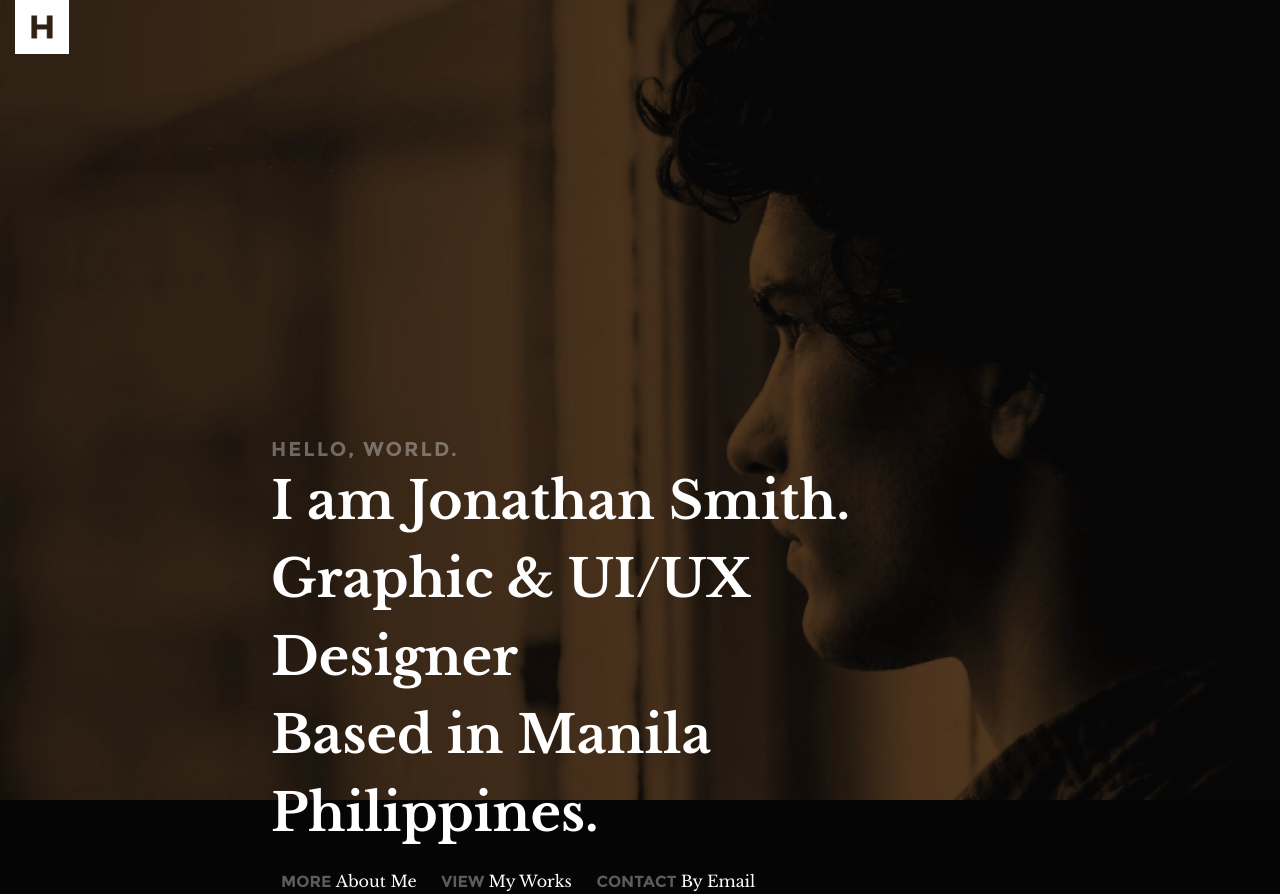
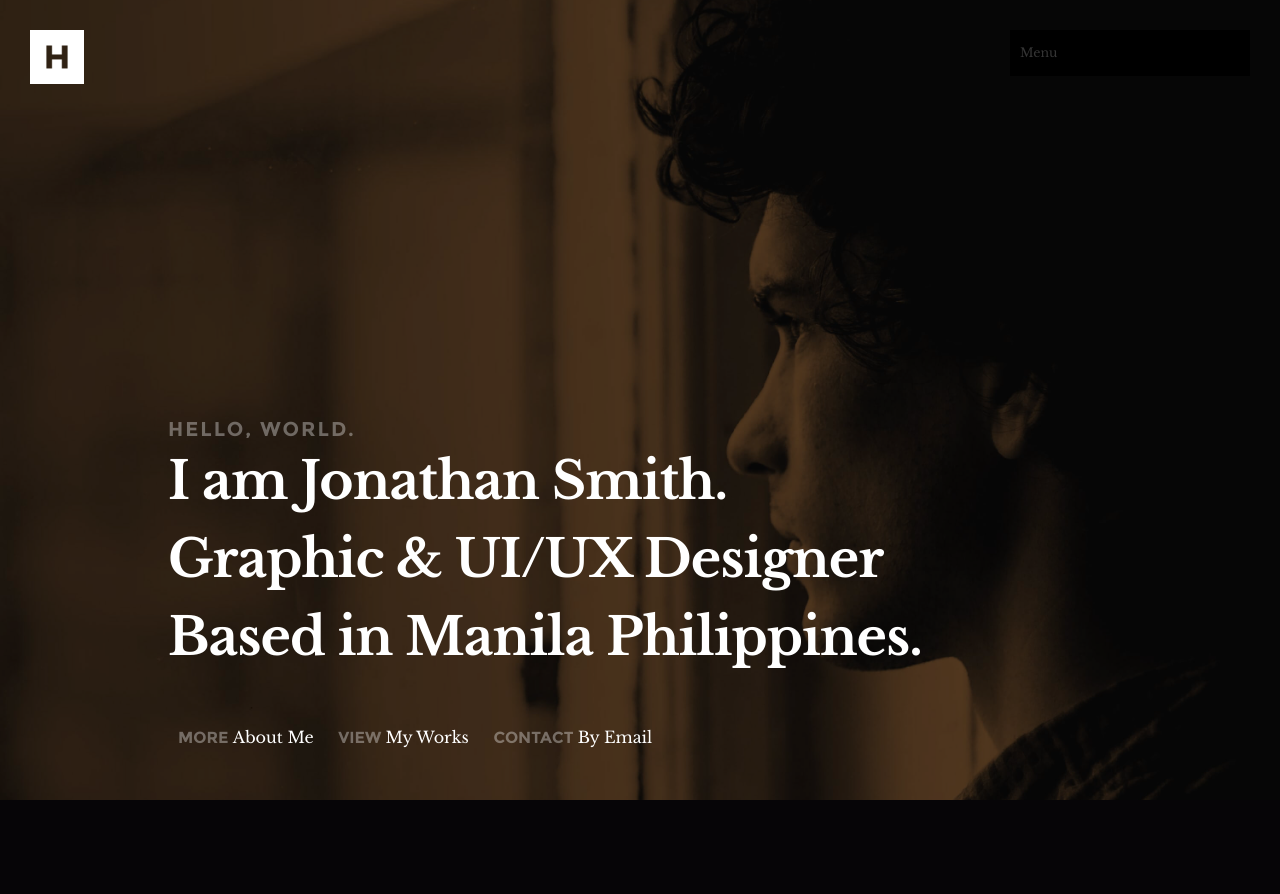
Before and after one commit to RDemarch/integration-template-howdy, a PHP site: page / in a window 1280 px wide. After the commit the page ends 800 px from the top, so only its background shows below. Run offline with PHP 8.4, Linux system fonts and the light colour scheme; some web fonts are replaced.

Commit message:
Barre de Navigation

```diff
--- a/css/main.css
+++ b/css/main.css
@@ -8,25 +8,20 @@
     -webkit-transform: rotate(360deg);
     transform: rotate(360deg);
   }
-
 }
 
 @keyframes load {
   0% {
     -webkit-transform: rotate(0deg);
     transform: rotate(0deg);
-
   }
 
-    75% {
-
-    }
+  75% {}
 
   100% {
     -webkit-transform: rotate(360deg);
     transform: rotate(360deg);
   }
-
 }
 
 @-webkit-keyframes fadeInUp {
@@ -41,7 +36,6 @@
     -webkit-transform: none;
     transform: none;
   }
-
 }
 
 @keyframes fadeInUp {
@@ -56,7 +50,6 @@
     -webkit-transform: none;
     transform: none;
   }
-
 }
 
 @-webkit-keyframes fadeOutLeft {
@@ -73,7 +66,6 @@
     opacity: 0;
     display: none;
   }
-
 }
 
 @keyframes fadeOutLeft {
@@ -90,9 +82,7 @@
     opacity: 0;
     display: none;
   }
-
 }
-
 
 .fadeOutleft {
   -webkit-animation-name: fadeOutLeft;
@@ -148,31 +138,26 @@
 
 .font-librebaskerville-regular {
   font-family: "librebaskerville-regular", serif !important;
-
 }
 
 .font-librebaskerville-bold {
   font-family: "librebaskerville-bold", serif !important;
-
 }
 
 .font-librebaskerville-italic {
   font-family: "librebaskerville-italic", serif !important;
-
 }
 
 .font-montserrat-regular {
   font-family: "montserrat-regular", serif !important;
-
 }
 
 .font-montserrat-bold {
   font-family: "montserrat-bold", serif !important;
-
 }
 
 :root {
-  font-size: 10px;
+  font-size: 2vh;
 }
 
 body {
@@ -183,10 +168,11 @@ body {
   color: #353535;
   margin: 0;
   padding: 0;
-
+  height: 100%;
+  width: 100%;
 }
 
-.overlay-intro{
+.overlay-intro {
   position: fixed;
   top: 0;
   left: 0;
@@ -206,7 +192,7 @@ body {
   background-position: center;
   background-size: cover;
   position: relative;
-  padding-top: 55vh;
+  padding-top: 52.5vh;
 }
 
 .overlay {
@@ -214,24 +200,27 @@ body {
   top: 0;
   left: 0;
   width: 100%;
-  height: 100%;
+  height: 100vh;
   opacity: .6;
   background-color: #000000;
   z-index: 2 !important;
 }
 
-
-
 #text-header {
   position: inherit;
   line-height: 1.5 !important;
   z-index: 3 !important;
-  margin-left: 20vw;
+  padding-left: 21vh;
+  width: 100%;
+  height: 100%;
 }
 
 #text-header h1 {
   line-height: inherit;
   font-size: 5.2rem;
+  line-height: 7.8rem;
+  letter-spacing: -0.1rem;
+
 }
 
 #text-header h3 {
@@ -241,23 +230,38 @@ body {
   line-height: 1.8rem;
 }
 
+.navbar {
+  flex-direction: row;
+  width: 240px;
+  height: 100%;
+  justify-content: flex-start;
+  background-color: rgb(0, 0, 0);
+}
+
+.navbar a{
+  color: inherit;
+}
+
+.navbar a:hover{
+ color: white;
+}
+
 .presentation {
   margin-bottom: 2vh;
 }
 
-ul {
+#text-header ul {
   list-style-type: none !important;
+  margin-top: 4.8rem;
 }
 
-li {
-
+#text-header li {
   color: rgba(255, 255, 255, 0.35);
 }
 
-li a, li a:hover, li a:visited {
+#text-header li a, li a:hover, li a:visited {
   color: white;
   text-decoration: none;
-
 }
 
 header {
@@ -293,13 +297,6 @@ header .main-logo a {
   transition: all 0.5s ease-in-out;
 }
 
-@media (min-width: 992px) {
-      #text-header h1{
-        font-size: 5.2rem;
-      }
-
-}
-
 #loader {
   position: absolute;
   left: 50%;
@@ -325,25 +322,22 @@ header .main-logo a {
   opacity: 1;
 }
 
-
 @media (min-width: 576px) {
-    :root{
+  :root {
     font-size: 5px;
   }
 }
 
 @media (min-width: 768px) {
-    :root{
+  :root {
     font-size: 7px;
   }
 }
 
 @media (min-width: 992px) {
-    :root{
+  :root {
     font-size: 10px;
   }
 }
 
-@media (min-width: 1200px) {
-
-}
+@media (min-width: 1200px) {}
--- a/index.php
+++ b/index.php
@@ -12,16 +12,38 @@
 
 <body>
 
-  <div class="overlay-intro fadeOutleft animated"><div id="loader"></div></div>
+  <!-- <div class="overlay-intro fadeOutleft animated"><div id="loader"></div></div> -->
   <div class="container-fluid" id="home">
     <div class="overlay"></div>
-    <header class="container-sm">
+    <header class="p-5 container-fluid 0 d-flex justify-content-between">
       <div class="main-logo">
         <a href="index.php">howdy</a>
       </div>
+      <nav class="navbar ">
+    <a class="navbar-brand" href="#">Menu</a>
+    <button class="navbar-toggler" type="button" data-toggle="collapse" data-target="#navbarNav" aria-controls="navbarNav" aria-expanded="false" aria-label="Toggle navigation">
+      <span class="navbar-toggler-icon"></span>
+    </button>
+    <div class="collapse navbar-collapse" id="navbarNav">
+      <ul class="navbar-nav d-block">
+        <li class="nav-item active">
+          <a class="nav-link" href="#">Home <span class="sr-only">(current)</span></a>
+        </li>
+        <li class="nav-item">
+          <a class="nav-link" href="#">Features</a>
+        </li>
+        <li class="nav-item">
+          <a class="nav-link" href="#">Pricing</a>
+        </li>
+        <li class="nav-item">
+          <a class="nav-link disabled" href="#" tabindex="-1" aria-disabled="true">Disabled</a>
+        </li>
+      </ul>
+    </div>
+  </nav>
     </header>
 
-    <section class="row d-block w-50" id="text-header">
+    <section class="row d-block" id="text-header">
       <div class="presentation">
         <h3 class="font-montserrat-bold anime-intro fadeInUp animated">HELLO, WORLD.</h3>
         <h1 class="text-white font-librebaskerville-bold anime-intro fadeInUp animated">I am Jonathan Smith.<br>
```
Lines whose indentation alone changed are shown as unchanged.
